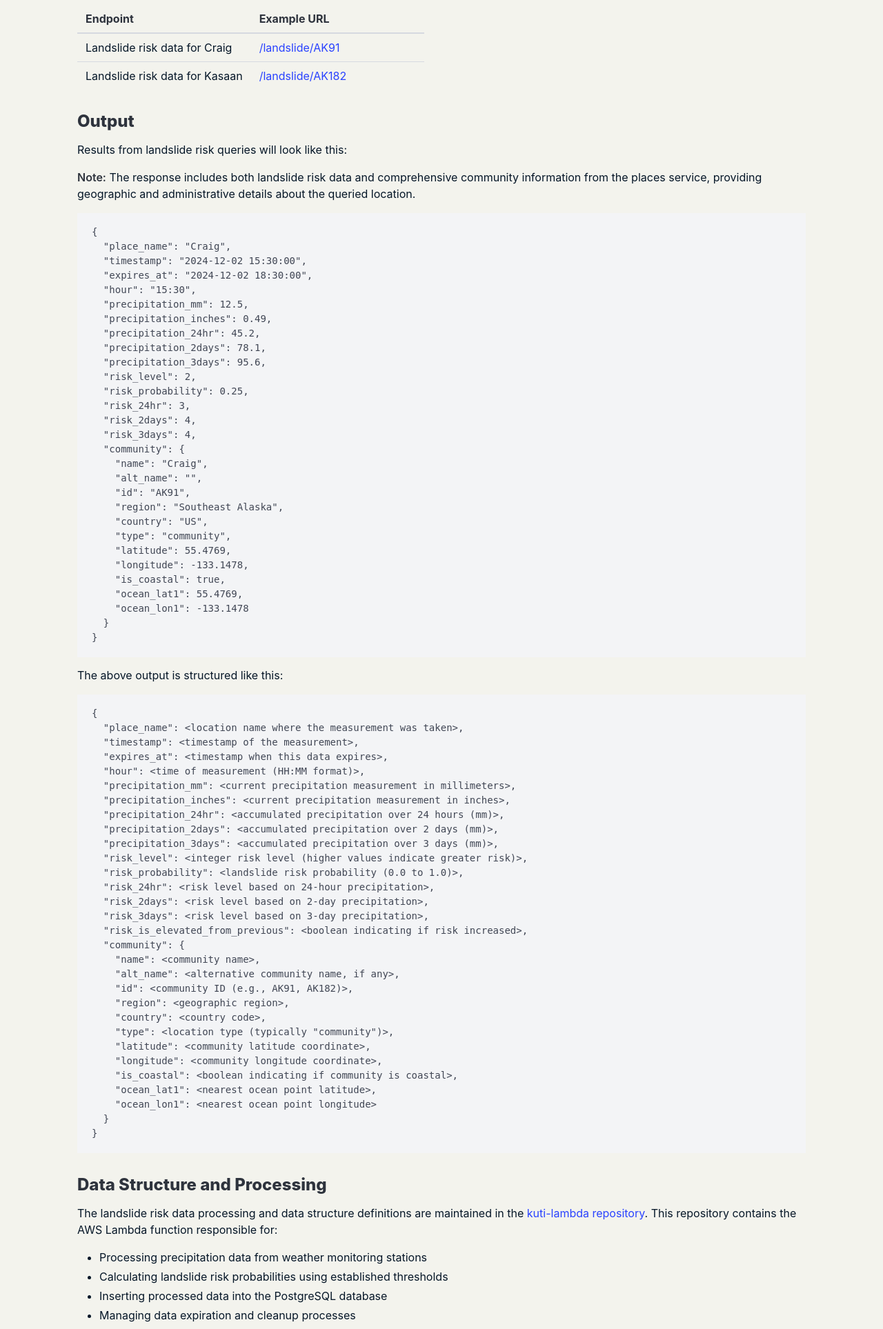
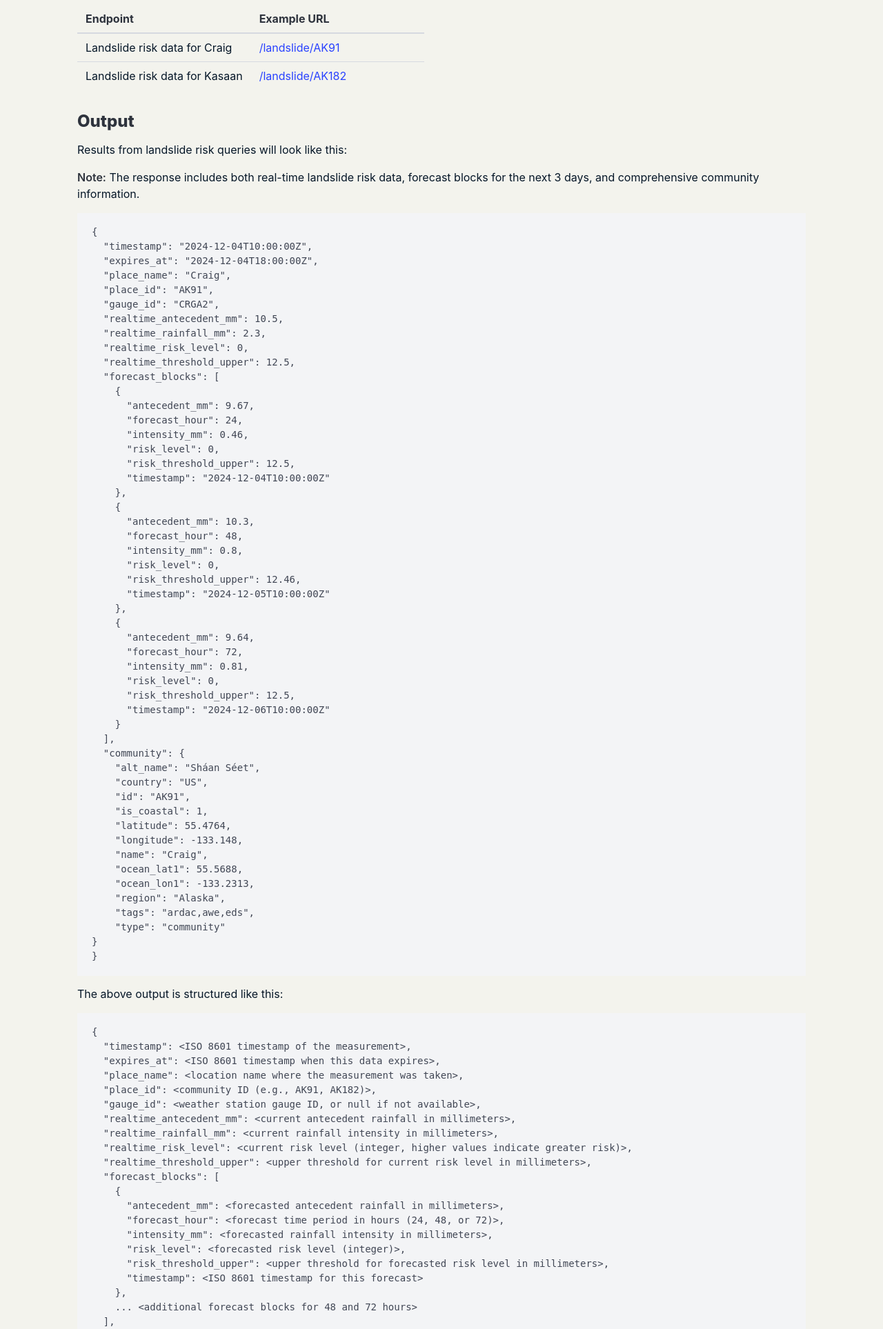
Before and after one commit to ua-snap/data-api, a Python web app: template templates/documentation/landslide.html in a window 1280 px wide. Shown: the part 517-2444 px from the top of the page at 69% size. Run offline with Jinja, Linux system fonts and the light colour scheme; the template is opened without the code that fills it, so the values that code supplies are empty.

Commit message:
Updates landslide documentation to match the output of the API responses.

```diff
--- a/templates/documentation/landslide.html
+++ b/templates/documentation/landslide.html
@@ -47,40 +47,62 @@
 <p>Results from landslide risk queries will look like this:</p>
 
 <p>
-  <strong>Note:</strong> The response includes both landslide risk data and
-  comprehensive community information from the places service, providing
-  geographic and administrative details about the queried location.
+  <strong>Note:</strong> The response includes both real-time landslide risk
+  data, forecast blocks for the next 3 days, and comprehensive community
+  information.
 </p>
 
 <pre>
 {
+  "timestamp": "2024-12-04T10:00:00Z",
+  "expires_at": "2024-12-04T18:00:00Z",
   "place_name": "Craig",
-  "timestamp": "2024-12-02 15:30:00",
-  "expires_at": "2024-12-02 18:30:00",
-  "hour": "15:30",
-  "precipitation_mm": 12.5,
-  "precipitation_inches": 0.49,
-  "precipitation_24hr": 45.2,
-  "precipitation_2days": 78.1,
-  "precipitation_3days": 95.6,
-  "risk_level": 2,
-  "risk_probability": 0.25,
-  "risk_24hr": 3,
-  "risk_2days": 4,
-  "risk_3days": 4,
+  "place_id": "AK91",
+  "gauge_id": "CRGA2",
+  "realtime_antecedent_mm": 10.5,
+  "realtime_rainfall_mm": 2.3,
+  "realtime_risk_level": 0,
+  "realtime_threshold_upper": 12.5,
+  "forecast_blocks": [
+    {
+      "antecedent_mm": 9.67,
+      "forecast_hour": 24,
+      "intensity_mm": 0.46,
+      "risk_level": 0,
+      "risk_threshold_upper": 12.5,
+      "timestamp": "2024-12-04T10:00:00Z"
+    },
+    {
+      "antecedent_mm": 10.3,
+      "forecast_hour": 48,
+      "intensity_mm": 0.8,
+      "risk_level": 0,
+      "risk_threshold_upper": 12.46,
+      "timestamp": "2024-12-05T10:00:00Z"
+    },
+    {
+      "antecedent_mm": 9.64,
+      "forecast_hour": 72,
+      "intensity_mm": 0.81,
+      "risk_level": 0,
+      "risk_threshold_upper": 12.5,
+      "timestamp": "2024-12-06T10:00:00Z"
+    }
+  ],
   "community": {
+    "alt_name": "Sháan Séet",
+    "country": "US",
+    "id": "AK91",
+    "is_coastal": 1,
+    "latitude": 55.4764,
+    "longitude": -133.148,
     "name": "Craig",
-    "alt_name": "",
-    "id": "AK91",
-    "region": "Southeast Alaska",
-    "country": "US",
-    "type": "community",
-    "latitude": 55.4769,
-    "longitude": -133.1478,
-    "is_coastal": true,
-    "ocean_lat1": 55.4769,
-    "ocean_lon1": -133.1478
-  }
+    "ocean_lat1": 55.5688,
+    "ocean_lon1": -133.2313,
+    "region": "Alaska",
+    "tags": "ardac,awe,eds",
+    "type": "community"
+}
 }
 </pre>
 
@@ -88,33 +110,39 @@
 
 <pre>
 {
+  "timestamp": &lt;ISO 8601 timestamp of the measurement&gt;,
+  "expires_at": &lt;ISO 8601 timestamp when this data expires&gt;,
   "place_name": &lt;location name where the measurement was taken&gt;,
-  "timestamp": &lt;timestamp of the measurement&gt;,
-  "expires_at": &lt;timestamp when this data expires&gt;,
-  "hour": &lt;time of measurement (HH:MM format)&gt;,
-  "precipitation_mm": &lt;current precipitation measurement in millimeters&gt;,
-  "precipitation_inches": &lt;current precipitation measurement in inches&gt;,
-  "precipitation_24hr": &lt;accumulated precipitation over 24 hours (mm)&gt;,
-  "precipitation_2days": &lt;accumulated precipitation over 2 days (mm)&gt;,
-  "precipitation_3days": &lt;accumulated precipitation over 3 days (mm)&gt;,
-  "risk_level": &lt;integer risk level (higher values indicate greater risk)&gt;,
-  "risk_probability": &lt;landslide risk probability (0.0 to 1.0)&gt;,
-  "risk_24hr": &lt;risk level based on 24-hour precipitation&gt;,
-  "risk_2days": &lt;risk level based on 2-day precipitation&gt;,
-  "risk_3days": &lt;risk level based on 3-day precipitation&gt;,
-  "risk_is_elevated_from_previous": &lt;boolean indicating if risk increased&gt;,
+  "place_id": &lt;community ID (e.g., AK91, AK182)&gt;,
+  "gauge_id": &lt;weather station gauge ID, or null if not available&gt;,
+  "realtime_antecedent_mm": &lt;current antecedent rainfall in millimeters&gt;,
+  "realtime_rainfall_mm": &lt;current rainfall intensity in millimeters&gt;,
+  "realtime_risk_level": &lt;current risk level (integer, higher values indicate greater risk)&gt;,
+  "realtime_threshold_upper": &lt;upper threshold for current risk level in millimeters&gt;,
+  "forecast_blocks": [
+    {
+      "antecedent_mm": &lt;forecasted antecedent rainfall in millimeters&gt;,
+      "forecast_hour": &lt;forecast time period in hours (24, 48, or 72)&gt;,
+      "intensity_mm": &lt;forecasted rainfall intensity in millimeters&gt;,
+      "risk_level": &lt;forecasted risk level (integer)&gt;,
+      "risk_threshold_upper": &lt;upper threshold for forecasted risk level in millimeters&gt;,
+      "timestamp": &lt;ISO 8601 timestamp for this forecast&gt;
+    },
+    ... &lt;additional forecast blocks for 48 and 72 hours&gt;
+  ],
   "community": {
+    "id": &lt;community ID (e.g., AK91, AK182)&gt;,
     "name": &lt;community name&gt;,
-    "alt_name": &lt;alternative community name, if any&gt;,
-    "id": &lt;community ID (e.g., AK91, AK182)&gt;,
-    "region": &lt;geographic region&gt;,
+    "alt_name": &lt;alternative/indigenous community name, if any&gt;,
     "country": &lt;country code&gt;,
     "type": &lt;location type (typically "community")&gt;,
     "latitude": &lt;community latitude coordinate&gt;,
     "longitude": &lt;community longitude coordinate&gt;,
     "is_coastal": &lt;boolean indicating if community is coastal&gt;,
     "ocean_lat1": &lt;nearest ocean point latitude&gt;,
-    "ocean_lon1": &lt;nearest ocean point longitude&gt;
+    "ocean_lon1": &lt;nearest ocean point longitude&gt;,
+    "region": &lt;geographic region&gt;,
+    "tags": &lt;array of location tags&gt;
   }
 }
 </pre>
```
